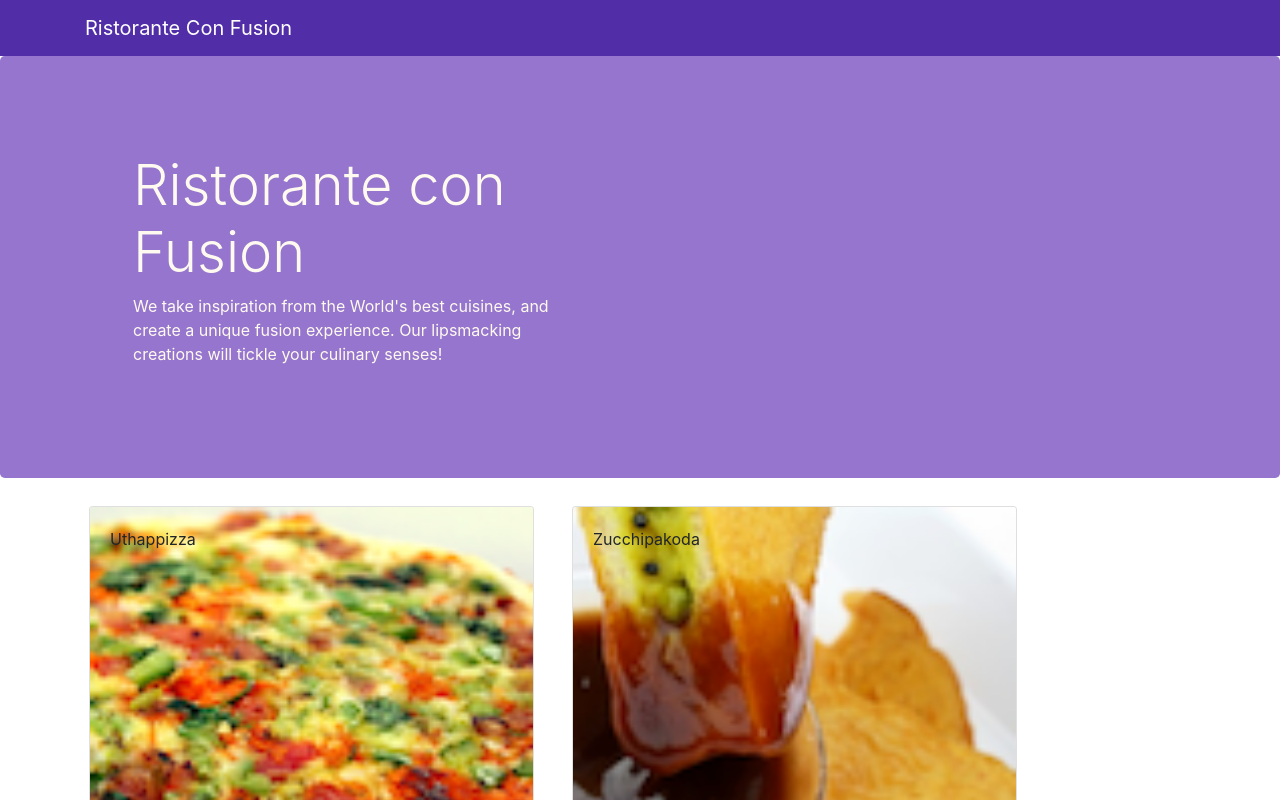
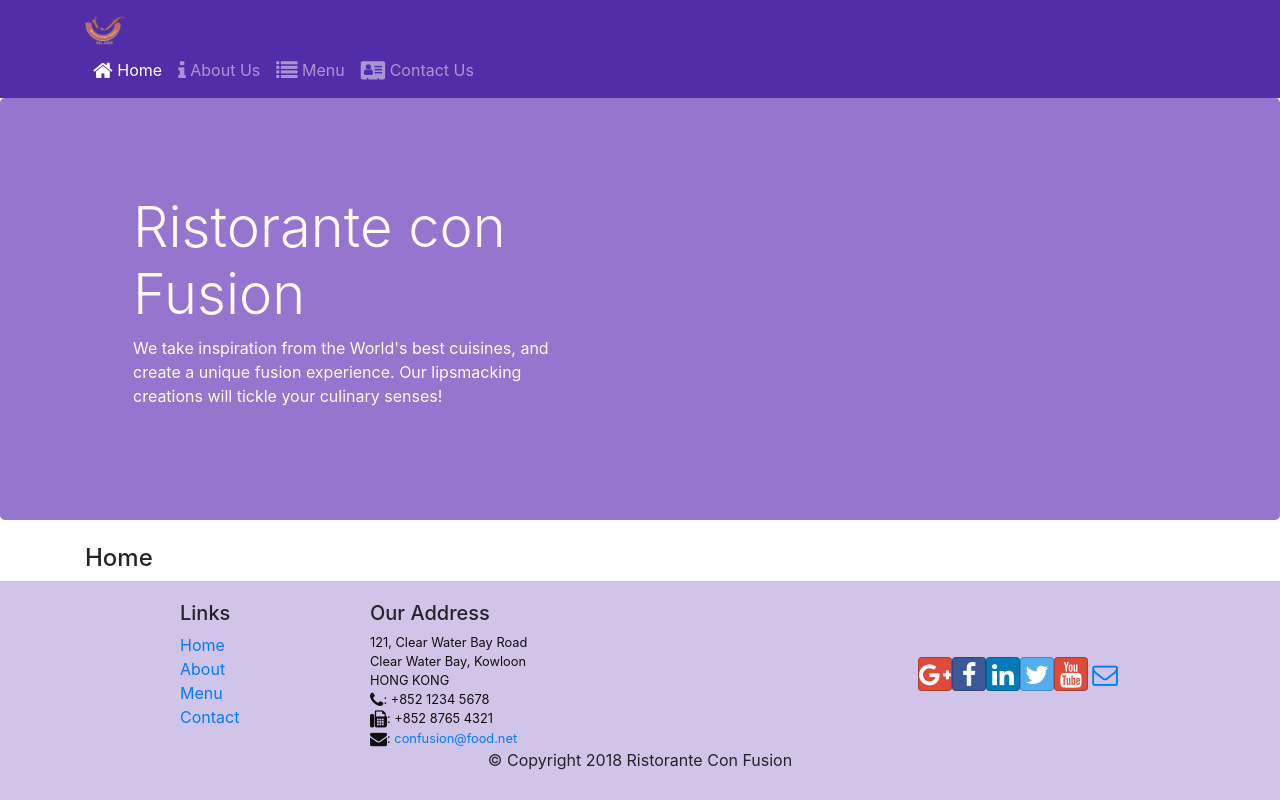
Before and after one commit to khanhptFx13510/git-test, a React (Create React App) app in the folder confusion/: page /home in a window 1280 px wide. Shown: the top 800 px of the page. Built offline with nearby package versions, Linux system fonts and the light colour scheme.

Commit message:
React Router

```diff
--- a/confusion/package.json
+++ b/confusion/package.json
@@ -12,6 +12,7 @@
     "font-awesome": "^4.7.0",
     "react": "^17.0.2",
     "react-dom": "^17.0.2",
+    "react-router-dom": "^4.2.2",
     "react-scripts": "^2.1.8",
     "reactstrap": "^9.0.1",
     "web-vitals": "^2.1.4"
--- a/confusion/src/App.js
+++ b/confusion/src/App.js
@@ -1,6 +1,8 @@
 import React, { Component } from 'react';
-import Main from './components/MainComponent.js'
+import Main from './components/MainComponent.js';
 import './App.css';
+import { BrowserRouter } from 'react-router-dom';
+
 
 
 
@@ -8,9 +10,11 @@
 
   render() {
     return (
-      <div>
-        <Main />
-      </div>
+      <BrowserRouter>
+        <div>
+          <Main />
+        </div>
+      </BrowserRouter>
     )
   }
 }
--- a/confusion/src/components/FooterComponent.js
+++ b/confusion/src/components/FooterComponent.js
@@ -1,4 +1,5 @@
 import React from 'react';
+import { Link } from 'react-router-dom';
 
 function Footer(props) {
    return(
--- a/confusion/src/components/HeaderComponent.js
+++ b/confusion/src/components/HeaderComponent.js
@@ -1,14 +1,47 @@
 import React, { Component } from 'react';
-import { Navbar, NavbarBrand } from 'reactstrap';
+import { Nav, Navbar, NavbarBrand, NavbarToggler, Collapse, NavItem, Jumbotron } from 'reactstrap';
+import { NavLink } from 'react-router-dom';
 
 class Header extends Component {
+   constructor(props) {
+      super(props);
+
+      this.toggleNav = this.toggleNav.bind(this);
+      this.state = {
+        isNavOpen: false
+      };
+   }
+
+   toggleNav() {
+      this.setState({
+         isNavOpen: !this.state.isNavOpen
+      });
+   }
+
    render() {
       return(
-         <React.Fragment>
-            <Navbar dark>
-            <div className="container">
-                  <NavbarBrand href="/">Ristorante Con Fusion</NavbarBrand>
-            </div>
+         <div>
+            <Navbar dark expand="md">
+               <div className="container">
+                  <NavbarToggler onClick={this.toggleNav} />
+                  <NavbarBrand className="mr-auto" href="/"><img src='assets/images/logo.png' height="30" width="41" alt='Ristorante Con Fusion' /></NavbarBrand>
+                  <Collapse isOpen={this.state.isNavOpen} navbar>
+                     <Nav navbar>
+                     <NavItem>
+                        <NavLink className="nav-link"  to='/home'><span className="fa fa-home fa-lg"></span> Home</NavLink>
+                     </NavItem>
+                     <NavItem>
+                        <NavLink className="nav-link" to='/aboutus'><span className="fa fa-info fa-lg"></span> About Us</NavLink>
+                     </NavItem>
+                     <NavItem>
+                        <NavLink className="nav-link"  to='/menu'><span className="fa fa-list fa-lg"></span> Menu</NavLink>
+                     </NavItem>
+                     <NavItem>
+                        <NavLink className="nav-link" to='/contactus'><span className="fa fa-address-card fa-lg"></span> Contact Us</NavLink>
+                     </NavItem>
+                     </Nav>
+                  </Collapse>
+               </div>
             </Navbar>
 
             <div class="container-fluid jumbotron mb-4 p-5">
@@ -23,7 +56,7 @@
                </div>
             </div>
 
-         </React.Fragment>
+         </div>
 
       );
    }
--- /dev/null
+++ b/confusion/src/components/HomeComponent.js
@@ -0,0 +1,14 @@
+import React from 'react';
+import { Nav, Navbar, NavbarBrand, NavbarToggler, Collapse, NavItem, Jumbotron } from 'reactstrap';
+import { NavLink } from 'react-router-dom';
+
+function Home(props) {
+
+   return(
+      <div className="container">
+         <h4>Home</h4>
+      </div>
+   )
+}
+
+export default Home;
--- a/confusion/src/components/MainComponent.js
+++ b/confusion/src/components/MainComponent.js
@@ -1,9 +1,11 @@
 import React, { Component } from 'react';
+import Home from './HomeComponent.js';
 import Menu from './MenuComponent.js';
 import DishDetail from './DishDetailComponent.js';
 import Header from './HeaderComponent.js';
 import Footer from './FooterComponent.js';
 import { DISHES } from '../shared/dishes.js';
+import { Switch, Route, Redirect } from 'react-router-dom';
 
 
 class Main extends Component {
@@ -19,12 +21,20 @@
       this.setState((selectedDish, dishId) =>{selectedDish += dishId});
    };
    render() {
+      const HomePage = () => {
+         return(
+             <Home
+             />
+         );
+      }
       return (
          <div>
             <Header />
-            <Menu dishes={this.state.dishes}
-            onClick={(dishId) => this.onDishSelect(dishId)} />
-            <DishDetail dish={this.state.dishes.filter((dish) => dish.id === this.state.selectedDish )[0]} />
+            <Switch>
+               <Route path='/home' component={HomePage} />
+               <Route exact path='/menu' component={() => <Menu dishes={this.state.dishes} />} />
+               <Redirect to="/home" />
+            </Switch>
             <Footer />
          </div>
       )
```
Also changed, not shown: 1 other file (tests, documents, lock files or other folders).
